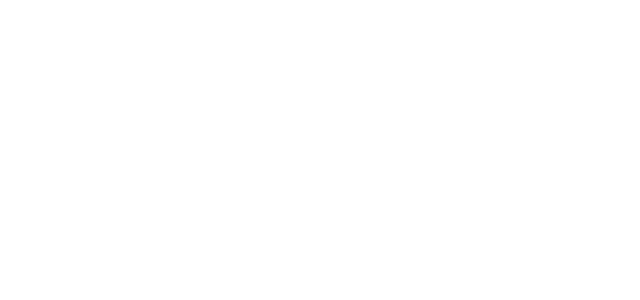
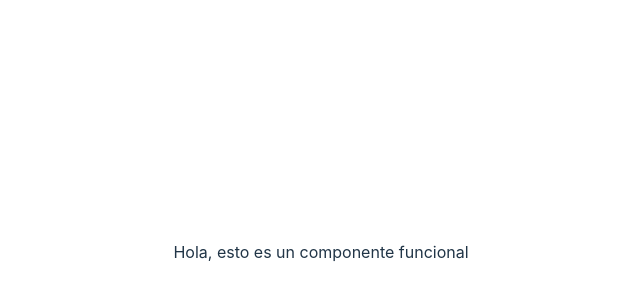
Before and after one commit to vespinozagallegos/DEMO-M3-C8-ReacDataFlow, a React (Vite) app: page / in a window 1280 px wide. Shown: the part 148-448 px from the top of the page, without its empty margins (319-959 px from the left). Built offline with nearby package versions, Linux system fonts and the light colour scheme.

Commit message:
creacion del primer componente

```diff
--- a/src/App.jsx
+++ b/src/App.jsx
@@ -1,6 +1,8 @@
 import './App.css'
+import TestComponent from './TestComponent'
 
 function App() {
+  return <TestComponent/>
 }
 
 export default App
```
